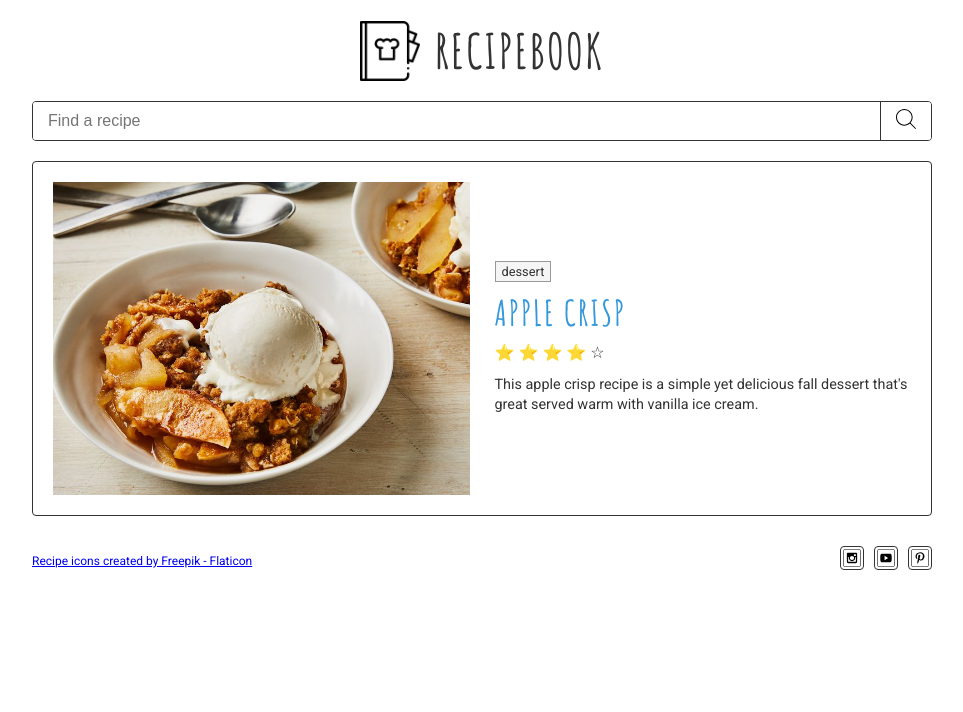
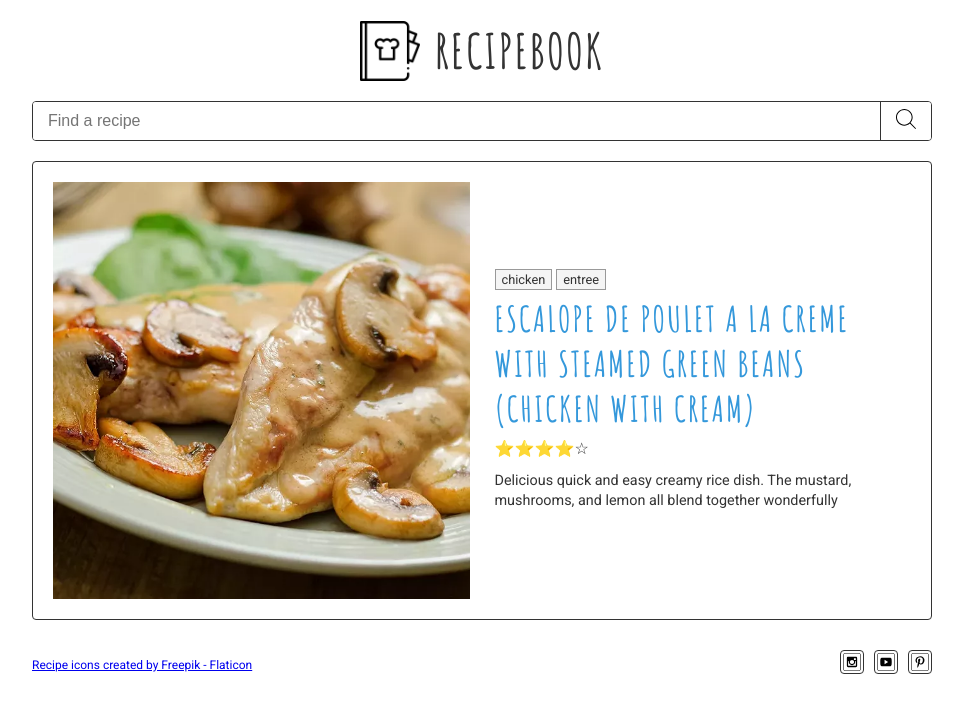
Before and after one commit to Connor061254/wdd131, a plain HTML site: page recipies/index.html in a window 1280 px wide. Shown: the whole page, without its empty margins (158-1121 px from the left). Drawn offline with Linux system fonts and the light colour scheme.

Commit message:
finished the recipe page

```diff
--- a/recipies/index.html
+++ b/recipies/index.html
@@ -80,6 +80,6 @@
       </div>
     </footer>
   </div>
-
+<script src="script.js"></script>
 </body>
 </html>
--- /dev/null
+++ b/recipies/script.js
@@ -0,0 +1,375 @@
+const recipes = [
+	{
+		author: 'Provo High Culinary Students',
+		url: '',
+		isBasedOn: '',
+		cookTime: '30 Min',
+		datePublished: '2016-10-16',
+		tags: ['Waffles', 'Sweet Potato', 'Side'],
+		description: 'Savory waffles made with Sweet potato with a hint of Ginger',
+		image: './images/sweet-potato-waffle-md.jpg',
+		recipeIngredient: [
+			'2 separated eggs',
+			'1/4 C Oil',
+			'1/4 tsp salt',
+			'1/4 tsp Cayenne pepper',
+			'3/4 C milk',
+			'1 Tbsp Brown Sugar',
+			'2 tsp Shredded Ginger',
+			'3/4 C Mashed Sweet Potatoes',
+			'1 Tbsp Minced Shallots',
+			'1 Tbsp Baking Powder',
+			'1 Tbsp Chives',
+			'1/4 C Cornmeal',
+			'1 C Flour'
+		],
+		name: 'Sweet Potato Waffles',
+		prepTime: '30 Min',
+		recipeInstructions: [
+			'Add the egg yolks, oil, salt, cayenne, sugar, ginger, shallots, sweet potatoes (steam and mash before), and milk and mix well.',
+			'Next add the cornmeal, chives, and flour and baking powder',
+			'Whip the egg whites until stiff and fold in',
+			'Cook until golden brown in a waffle iron. Serve with butter and Wilted Greens or Honey.'
+		],
+		recipeYield: '6 waffles',
+		rating: 4
+	},
+	{
+		author: 'Shane Thompson',
+		url: '',
+		isBasedOn: '',
+		cookTime: '20 min',
+		datePublished: '',
+		tags: ['Chicken', 'Entree'],
+		description:
+			'Delicious quick and easy creamy rice dish. The mustard, mushrooms, and lemon all blend together wonderfully',
+		image: './images/escalopes-de-poulet-a-la-creme.webp',
+		recipeIngredient: [
+			'2 Chicken Tenders, Cubed',
+			'4 Mushrooms, Sliced',
+			'1/2 C Whipping Cream',
+			'1-2 Tbsp Stone Ground Mustard',
+			'1 tsp Lemon Juice',
+			'Salt and Pepper to taste',
+			'1 C Rice, uncooked',
+			'4-5 oz Fresh Green Beans'
+		],
+		name: 'Escalope de Poulet a la Creme with steamed green beans (Chicken with Cream)',
+		prepTime: '10 min',
+		recipeInstructions: [
+			'Add 1 1/2 cups of water to a pan and bring to a boil.  Add the rice and reduce heat to low and simmer for 10-15 minutes or until all the moisture is gone.',
+			'Cube chicken then cook over medium high heat in a fry pan, add the mushrooms about halfway through. (10 minutes). ',
+			'Pour in cream, mustard and salt and pepper.  Stir.  On medium heat, simmer until it thickens (5 minutes)',
+			'While preparing sauce: wash the beans, then trim the ends and snap (or cut) into 2in lengths.  In a sauce pan with a colander add about 1 cup water and steam the beans (10-15 minutes)',
+			'Serve sauce over rice, with the Green beans on the side.'
+		],
+		recipeYield: '3 servings',
+		rating: 4.5
+	},
+	{
+		author: 'Shane Thompson',
+		url: '',
+		isBasedOn: '',
+		cookTime: '30 min',
+		datePublished: '2018-09-19',
+		tags: ['Potatoes', 'side'],
+		description:
+			'Easy and delicious oven roasted potatoes that go great with almost anything.',
+		image: './images/roasted-potatoes.webp',
+		recipeIngredient: [
+			'3-4 Medium Potatoes',
+			'1 Tbsp Olive oil',
+			'2 tsp Italian Seasoning',
+			'1/2 tsp Salt',
+			'1/2 tsp Ground Black Pepper',
+			'1-2 tsp Hot Sauce (optional)'
+		],
+		name: 'Oven Roasted potato slices',
+		prepTime: '10 min',
+		recipeInstructions: [
+			'Preheat oven to 400 deg F',
+			'Wash and thinly slice the potatoes (I usually slice the potato in half lengthwise, then thinly slice the halves, again lengthwise)',
+			'Mix together the oil, salt, pepper, Italian seasoning, and hot sauce.',
+			'Toss the potatoes in the spice mixture to evenly coat then spead over a baking sheet',
+			'Bake for 30 min or until the desired level of crispyness is achieved.'
+		],
+		recipeYield: '',
+		rating: 4
+	},
+	{
+		author: 'Shane Thompson',
+		url: '',
+		isBasedOn: '',
+		cookTime: '20 min',
+		datePublished: '2018-09-19',
+		tags: ['Southwest', 'entree'],
+		description:
+			'Black beans and tomatoes served over a bed of rice. Top with cheese and scoop up with tortilla chips for maximum enjoyment.',
+		image: './images/black-beans-and-rice.jpg',
+		recipeIngredient: [
+			'1 Medium Onion, diced',
+			'2 Cloves Garlic, minced',
+			'1 Tbsp Olive oil',
+			'1 Can Black Beans (15oz)',
+			'1 Can Diced Tomatoes (15oz)',
+			'1/8 tsp Cayenne Pepper (optional)',
+			'2 C Brown Rice (uncooked)',
+			'Grated Cheese',
+			'Tortilla Chips'
+		],
+		name: 'Black Beans and Rice',
+		prepTime: '10 min',
+		recipeInstructions: [
+			'Add 4 cups water to a saucepan and bring to a boil. Add Rice, stir, cover, and reduce heat to low. Cook until moisture is gone. (20-30 minutes)',
+			'In another saucepan heat the oil and add the diced onion and garlic. Cook until tender.',
+			'Stir in the drained Black beans, Undrained tomatoes, and Cayenne.',
+			'Bring to a boil, then reduce heat and simmer uncovered for 15 min.',
+			'Serve over rice, topped with grated cheese and Tortilla chips.'
+		],
+		recipeYield: '4 servings',
+		rating: 3
+	},
+	{
+		author: 'Shane Thompson',
+		url: '',
+		isBasedOn: '',
+		cookTime: '30 min',
+		datePublished: '2018-09-19',
+		tags: ['chicken', 'entree', 'Indian'],
+		description:
+			'Quick and easy Chicken curry recipe made with easy to find ingredients.',
+		image: './images/chicken-curry.webp',
+		recipeIngredient: [
+			'4 Slices Bacon',
+			'1 clove Garlic',
+			'2 Tbsp Flour',
+			'1 C water',
+			'1 C Milk',
+			'3 Tbsp Tomato Paste',
+			'1/2 C Apple Sauce',
+			'3-4 tsp Curry Powder',
+			'2 tsp Chicken Bouillion',
+			'3/4 C Sour Cream',
+			'1-2 C Chicken, cubed',
+			'2 C Rice, uncooked'
+		],
+		name: 'Chicken Curry',
+		prepTime: '10 min',
+		recipeInstructions: [
+			'Add 3 cups water to a saucepan and bring to a boil. Add Rice, stir, cover, and reduce heat to low. Cook until moisture is gone. (15-20 minutes)',
+			'Cook bacon until crisp, drain reserving 1 Tbsp of bacon drippings, crumble bacon and set aside.',
+			'Cook Chicken and Cube.',
+			'Blend flour into bacon drippings then stir in the milk until the flour is well mixed. Stir in water, applesauce, tomato paste, curry, and bullion, and garlic.',
+			'Bring to a boil, then reduce heat and simmer until rice is done.',
+			'Before serving add crumbled bacon, chicken and stir in sour cream. Serve over rice.',
+			'Can add condiments if desired: fried potatoes, raisins, toasted coconut, chutney, diced peppers, almonds, cashews.'
+		],
+		recipeYield: '5 servings',
+		rating: 5
+	},
+	{
+		author: 'Shane Thompson',
+		url: '',
+		isBasedOn: '',
+		cookTime: '11 min',
+		datePublished: '2018-09-19',
+		tags: ['dessert'],
+		description: 'Delicious soft chocolate chip cookies with coconut.',
+		image: './images/chocolate-chip-cookies.jpg',
+		recipeIngredient: [
+			'1 Lb butter, softened',
+			'1 C white sugar',
+			'3 Eggs',
+			'1 1/2 C Brown sugar',
+			'1 tsp Baking soda',
+			'1 tsp Vanilla extract',
+			'1/4 tsp Salt',
+			'5 C Flour (We like mixing 2 cups whole wheat with 3 cups white)',
+			'2 C Chocolate Chips',
+			'1 C Shredded Coconut'
+		],
+		name: 'Chocolate Chip Cookies',
+		prepTime: '15 min',
+		recipeInstructions: [
+			'Preheat oven to 350F.',
+			'Cream butter, white sugar, and eggs together.',
+			'Add brown sugar, salt, baking soda, and vanilla. Mix well.',
+			'Add flour, chocolate chips, and coconut. Mix well.',
+			'Place on baking sheet in rows of 1-1.5 inch balls of dough.',
+			'Bake for 11-12 minutes.'
+		],
+		recipeYield: '8 dozen',
+		rating: 5
+	},
+	{
+		author: 'Ester Kocht',
+		url: 'https://www.esterkocht.com/german-gooseberry-cake-with-vanilla-cream-and-crumble/',
+		isBasedOn: '',
+		cookTime: '45min',
+		datePublished: '2023-10-10',
+		tags: ['dessert', 'German'],
+		description:
+			"This gooseberry cake with crumble is easy to follow, a bit tart and not too sweet. Made up of a cake base, filled with fresh gooseberries and vanilla cream and finished off with crumble that's flavored with vanilla. A must have recipe for gooseberry lovers!!",
+		image: './images/german-gooseberry-cake.jpg',
+		recipeIngredient: [
+			'For the Cake Base:',
+			'180 g (1 ½ cups/ 6.3 oz) plain flour',
+			'2 medium eggs',
+			'100 g (3 ½ oz) butter soft',
+			'2 teaspoons vanilla sugar',
+			'60 g (about 1/3 cup/ 2.1 oz) sugar',
+			'2 ½ teaspoons baking powder',
+			'For the Vanilla Cream:',
+			'250 ml (1 cup/ 8 ½ fl. oz) milk',
+			'40 (⅓ cup/ 1.4 oz) corn flour cornstarch',
+			'2 tablespoons sugar',
+			'1 tablespoon vanilla sugar',
+			'200 g (7.1 oz) sour cream',
+			'For the struesel (crumble):',
+			'250 g (2 cups + 1 tablespoon/ 8.8 oz) plain flour (all purpose flour)',
+			'2 tablespoons vanilla sugar',
+			'175 g (about ¾ cup/ 6.2 oz) butter soft',
+			'100 g (½ cup/ 3 ½ oz) sugar',
+			'You will also need:',
+			'550 g (1.2 lbs) gooseberries washed and stems and brown appendage removed OR',
+			'550 g (1.2 lbs) raspberries'
+		],
+		name: 'Gooseberry cake with vanilla cream and crumble',
+		prepTime: '30 min',
+		recipeInstructions: [
+			'Combine the flour, butter, sugar and eggs in a bowl and beat with a whisk until you have a smooth dough. Transfer the batter to a 26 cm(10 inch) spring-form (or cake tin with removable base) lined with a parchment paper at the bottom and greased on the side. Smooth with a spoon or spatula and set aside.',
+			"In the same bowl that you've used to make the cake base combine sugar, butter and flour. Using your hands mix all the ingredients together until small crumbles start to form. Set aside as well. Then preheat the oven to 180 ° C (356 °F), with both top and bottom heat.",
+			'Now in a small pot combine milk, sugar and cornstarch (corn flour). Keep stirring constantly until it starts to bubble and has thickened. Remove from the heat and let cool for 2 to 3 minutes. In the meantime scatter gooseberries over the base. Add sour cream to the cream that you previously made and whisk. Spread the vanilla cream on top of the gooseberries and sprinkle the crumble evenly over the top and bake for 45 minutes or until the crumbles are lightly golden brown. Remove from the oven and let cool for few minutes. Serve it with whipped cream and enjoy!'
+		],
+		recipeYield: '12 servings',
+		rating: 5
+	},
+	{
+		author: 'AllRecipes',
+		url: 'https://www.allrecipes.com/recipe/12409/apple-crisp-ii/',
+		isBasedOn: '',
+		cookTime: '45min',
+		datePublished: '2023-10-10',
+		tags: ['dessert'],
+		description:
+			"This apple crisp recipe is a simple yet delicious fall dessert that's great served warm with vanilla ice cream.",
+		image: './images/apple-crisp.jpg',
+		recipeIngredient: [
+			'10 C apples, cored and sliced',
+			'1 C white sugar',
+			'1 Tbsp white flour',
+			'1 tsp ground cinnamon',
+			'3 Tbsp water',
+			'1 C rolled oats',
+			'1 C Flour',
+			'1 C Brown sugar',
+			'1/4 tsp baking powder',
+			'1/4 tsp baking soda',
+			'1/2 C butter, melted'
+		],
+		name: 'Apple Crisp',
+		prepTime: '30 min',
+		recipeInstructions: [
+			'Preheat the oven to 350 degrees F (175 degrees C).',
+			'Place sliced apples in a 9x13-inch baking dish. Mix white sugar, 1 tablespoon flour, and cinnamon together; sprinkle over apples. Pour water evenly over apples.',
+			'Combine oats, 1 cup flour, brown sugar, baking powder, and baking soda in a large bowl. Add melted butter and mix with a fork until crumbly; sprinkle evenly over apple mixture.',
+			'Bake in the preheated oven until top is golden brown and apples are bubbling around the edges, about 45 minutes.'
+		],
+		recipeYield: '12 servings',
+		rating: 4
+	}
+];
+
+// --- Helper Functions ---
+function generateRatingHtml(rating) {
+    let starsHtml = '';
+    for (let i = 1; i <= 5; i++) {
+        if (i <= Math.floor(rating)) {
+            starsHtml += '<span aria-hidden="true" class="icon-star">⭐</span>';
+        } else {
+            starsHtml += '<span aria-hidden="true" class="icon-star-empty">☆</span>';
+        }
+    }
+    return `<span class="rating" role="img" aria-label="Rating: ${rating} out of 5 stars">${starsHtml}</span>`;
+}
+
+function generateTagsHtml(tags) {
+    if (!tags || tags.length === 0) return '';
+    return tags.map(tag => `<span class="tag">${tag.toLowerCase()}</span>`).join(' ');
+}
+
+function renderRecipes(recipesToRender) {
+    const mainContainer = document.querySelector('main');
+    mainContainer.innerHTML = '';
+
+    if (recipesToRender.length === 0) {
+        mainContainer.innerHTML = '<p style="text-align: center; font-size: 1.2rem; padding: 20px;">No recipes found matching your search.</p>';
+        return;
+    }
+
+    recipesToRender.forEach(recipe => {
+        const article = document.createElement('article');
+        article.className = 'recipe-card';
+
+        article.innerHTML = `
+            <div class="recipe-image">
+                <img src="${recipe.image}" alt="${recipe.name}">
+            </div>
+
+            <div class="recipe-content">
+                <div>${generateTagsHtml(recipe.tags)}</div>
+                <h2 class="recipe-title">${recipe.name}</h2>
+                ${generateRatingHtml(recipe.rating)}
+                <p class="recipe-description">${recipe.description}</p>
+            </div>
+        `;
+
+        mainContainer.appendChild(article);
+    });
+}
+
+function displayRandomRecipe() {
+    const randomIndex = Math.floor(Math.random() * recipes.length);
+    renderRecipes([recipes[randomIndex]]);
+}
+
+function handleSearch() {
+    const searchInput = document.querySelector('.search-area input').value.toLowerCase().trim();
+
+    if (!searchInput) {
+        displayRandomRecipe();
+        return;
+    }
+
+    const filteredRecipes = recipes.filter(recipe => {
+        const matchName = recipe.name.toLowerCase().includes(searchInput);
+        const matchDescription = recipe.description.toLowerCase().includes(searchInput);
+
+        const matchTags = recipe.tags && recipe.tags.some(tag => tag.toLowerCase().includes(searchInput));
+
+        return matchName || matchDescription || matchTags;
+    });
+
+    filteredRecipes.sort((a, b) => a.name.localeCompare(b.name));
+
+    renderRecipes(filteredRecipes);
+}
+
+
+// --- Event Listeners ---
+
+document.addEventListener('DOMContentLoaded', () => {
+    displayRandomRecipe();
+
+    const searchButton = document.querySelector('.search-area button');
+    const searchInput = document.querySelector('.search-area input');
+
+    searchButton.addEventListener('click', handleSearch);
+
+    searchInput.addEventListener('keypress', (event) => {
+        if (event.key === 'Enter') {
+            event.preventDefault();
+            handleSearch();
+        }
+    });
+});
```
Also changed, not shown: recipies/images/black-beans-and-rice.jpg (added), recipies/images/chicken-curry.webp (added), recipies/images/chocolate-chip-cookies.jpg (added), recipies/images/escalopes-de-poulet-a-la-creme.webp (added), recipies/images/german-gooseberry-cake.jpg (added), recipies/images/roasted-potatoes.webp (added), recipies/images/sweet-potato-waffle-md.jpg (added).
